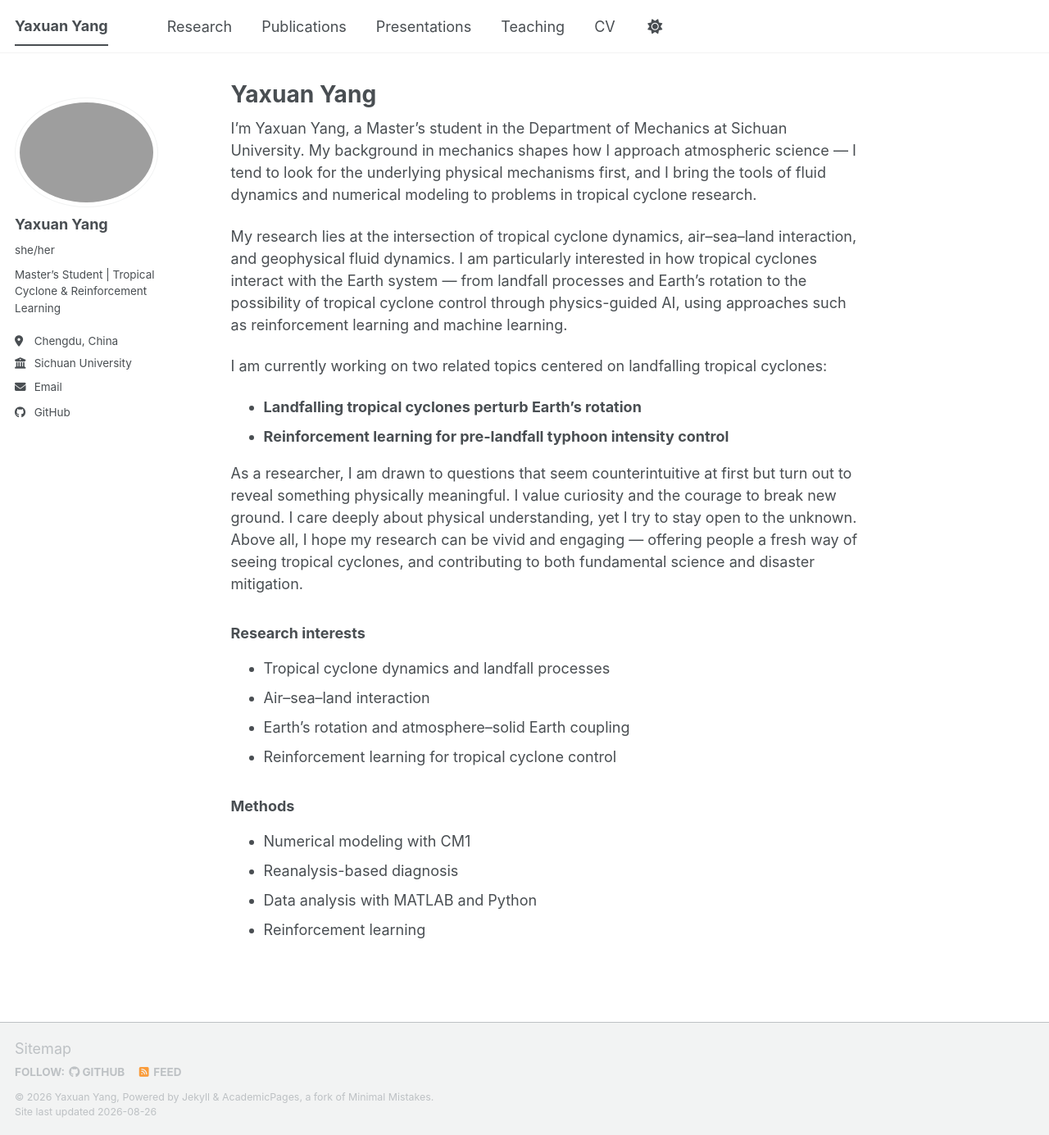
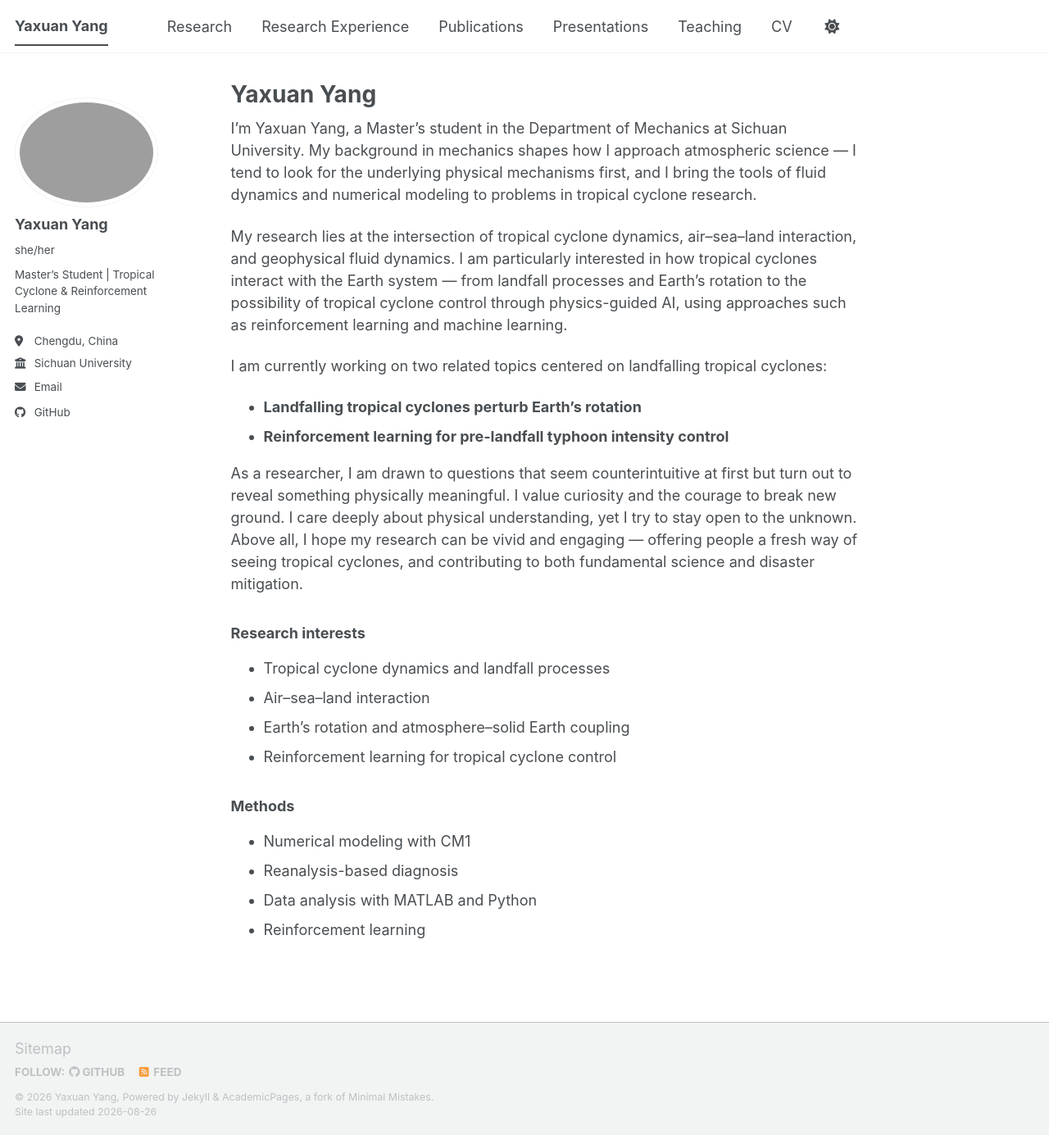
Before and after one commit to yyx-git/yyx-git.github.io, a Jekyll site: the page built from _pages/about.md, in a window 1280 px wide and 1385 px high. Shown: the whole window at 82% size. Built offline with Jekyll 4.4.1, drawn with Linux system fonts in a browser that asks for light colours; a script bundle is joined from its source files by our own code; library files that are not in the unit come from our copies.

Commit message:
Update navigation.yml

```diff
--- a/_data/navigation.yml
+++ b/_data/navigation.yml
@@ -10,6 +10,9 @@
 main:
   - title: "Research"
     url: /research/
+
+  - title: "Research Experience"
+    url: /experience/
 
   - title: "Publications"
     url: /publications/
```
